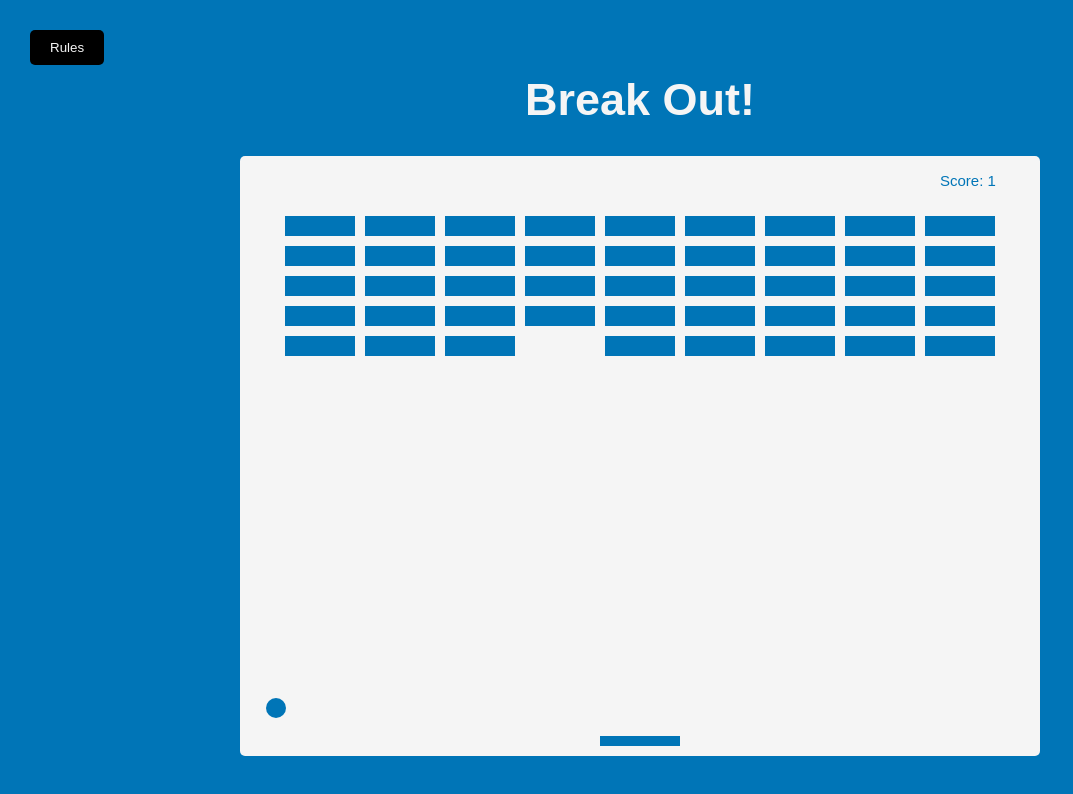
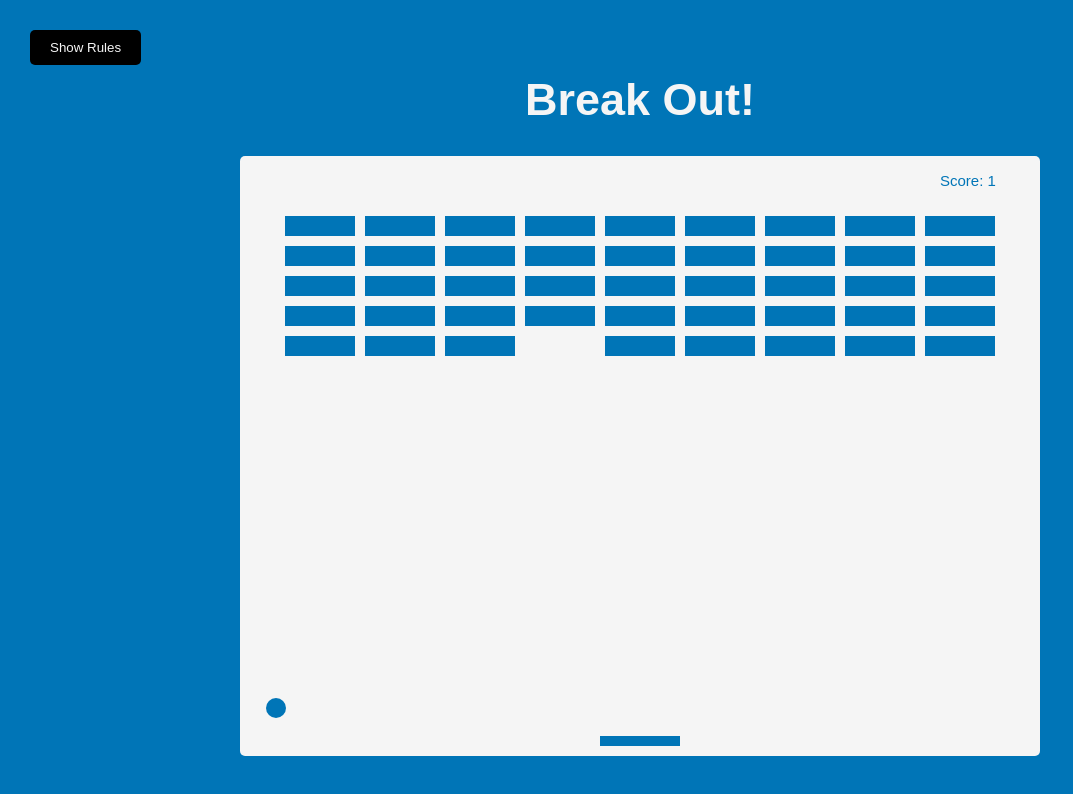
Before and after one commit to MiguelRAvila/BreakOut-, a plain HTML site: page index.html in a window 1280 px wide. Shown: the whole page, without its empty margins (0-1073 px from the left). Drawn offline with Linux system fonts and the light colour scheme.

Commit message:
Code Improvements

```diff
--- a/app.js
+++ b/app.js
@@ -134,7 +134,7 @@ function moveBall() {
     }
 }
 
-
+//Score
 function increaseScore() {
     score++;
     if(score % (brickRowCount*brickRowCount) === 0) {
@@ -142,6 +142,7 @@ function increaseScore() {
     }
 }
 
+//Reset
 function showAllBricks() {
     bricks.forEach(column => {
         column.forEach(brick => {
@@ -149,6 +150,8 @@ function showAllBricks() {
         })
     })
 }
+
+//Calling Functions
 function draw() {
 
     ctx.clearRect(0, 0, canvas.width, canvas.height);
@@ -168,6 +171,7 @@ function update() {
 
 update();
 
+// Movement
 function keyDown(e) {
     if(e.key === 'Right' || e.key === 'ArrowRight') {
         paddle.dx = paddle.speed;
--- a/index.html
+++ b/index.html
@@ -11,7 +11,7 @@
 <body>
     <h1>Break Out!</h1>
     <button id="rules-btn" class="btn rules-btn">
-        Rules
+        Show Rules
     </button>
     <div id="rules" class="rules">
         <h2>How to Play?</h2>
```
Also changed, not shown: 1 other file.
